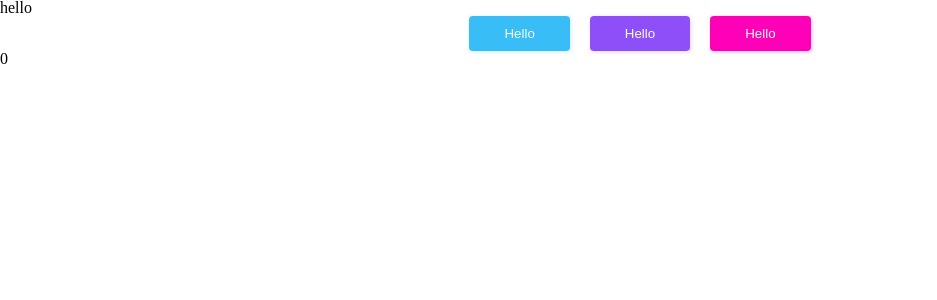
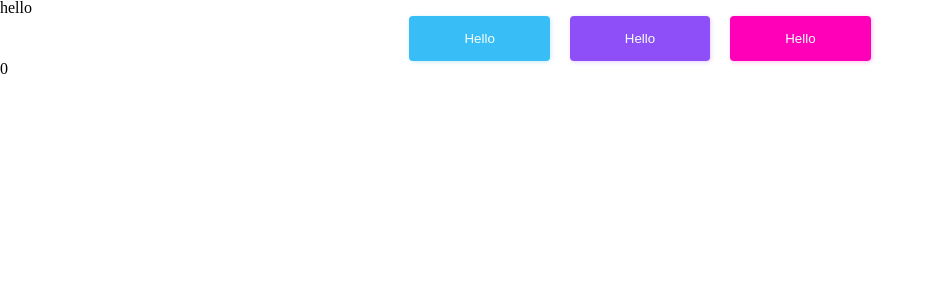
Before and after one commit to patrykyo20/zint-UI, a React (Vite) app: page / in a window 1280 px wide. Shown: the top 300 px of the page, without its empty margins (0-937 px from the left). Built offline with nearby package versions, Linux system fonts and the light colour scheme.

Commit message:
chore: change padding in button

```diff
--- a/src/components/Button/button.styles.scss
+++ b/src/components/Button/button.styles.scss
@@ -2,7 +2,7 @@
 
 .button {
   border-radius: $rounded-xs;
-  padding: 10px 35px;
+  padding: 15px 55px;
   outline: none;
   border: none;
   cursor: pointer;
```
